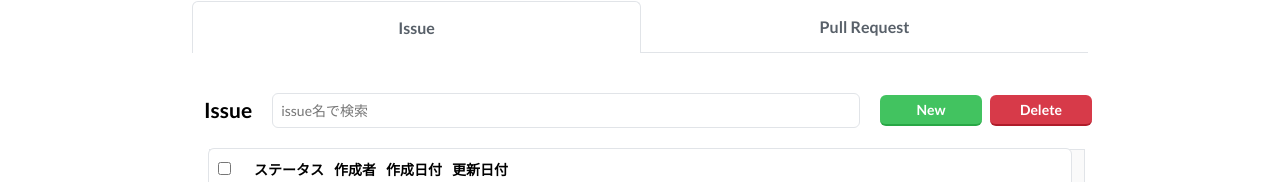
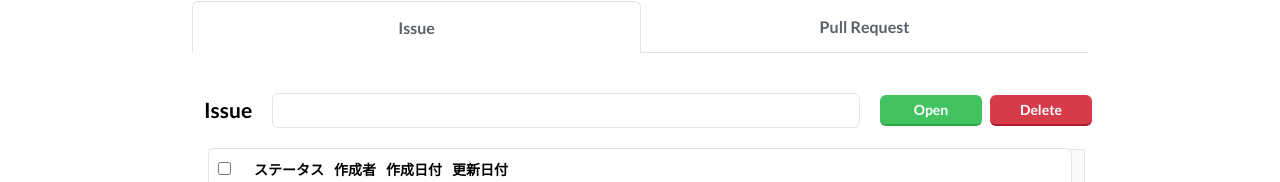
Before and after one commit to tomona24/react-redux-githubViewer, a React (Create React App) app: page / in a window 1280 px wide. Shown: the part 101-283 px from the top of the page. Built offline with nearby package versions, Linux system fonts and the light colour scheme.

Commit message:
created Modal

```diff
--- a/src/components/atoms/Button.js
+++ b/src/components/atoms/Button.js
@@ -4,20 +4,28 @@ import PropTypes from 'prop-types';
 import Styles from '../Styles';
 
 export const DefaultButton = (props) => {
-  const { text } = props;
-  return <ButtonDiv>{text}</ButtonDiv>;
+  const { text, onClick } = props;
+  return <ButtonDiv onClick={onClick}>{text}</ButtonDiv>;
 };
 
 export const PrimaryButton = (props) => {
-  const { text } = props;
-  return <ButtonDiv primary>{text}</ButtonDiv>;
+  const { text, onClick } = props;
+  return (
+    <ButtonDiv onClick={onClick} primary>
+      {text}
+    </ButtonDiv>
+  );
 };
 export const SecondaryButton = (props) => {
-  const { text } = props;
-  return <ButtonDiv secondary>{text}</ButtonDiv>;
+  const { text, onClick } = props;
+  return (
+    <ButtonDiv onClick={onClick} secondary>
+      {text}
+    </ButtonDiv>
+  );
 };
 
-const ButtonDiv = styled.a`
+const ButtonDiv = styled.div`
   display: block;
   cursor: pointer;
   min-width: 70px;
@@ -45,12 +53,15 @@ const ButtonDiv = styled.a`
 
 DefaultButton.propTypes = {
   text: PropTypes.string.isRequired,
+  onClick: PropTypes.func.isRequired,
 };
 
 PrimaryButton.propTypes = {
   text: PropTypes.string.isRequired,
+  onClick: PropTypes.func.isRequired,
 };
 
 SecondaryButton.propTypes = {
   text: PropTypes.string.isRequired,
+  onClick: PropTypes.func.isRequired,
 };
--- a/src/components/atoms/TableCell.js
+++ b/src/components/atoms/TableCell.js
@@ -9,11 +9,11 @@ export const TableCell = (props) => {
 };
 
 export const TableCheckBoxCell = (props) => {
-  const { index, checkedIssue } = props;
-  const [isClicked, setIsClicked] = useState(false);
+  const { index, onClick, wholeChecked } = props;
+  const [isClicked, setIsClicked] = useState(true);
   const isChecked = () => {
     setIsClicked(!isClicked);
-    checkedIssue(index, isClicked);
+    onClick(index, isClicked);
   };
   return (
     <Div>
@@ -38,5 +38,5 @@ TableCell.propTypes = {
 
 TableCheckBoxCell.propTypes = {
   index: PropTypes.number.isRequired,
-  checkedIssue: PropTypes.func.isRequired,
+  onClick: PropTypes.func.isRequired,
 };
--- /dev/null
+++ b/src/components/atoms/TextArea.js
@@ -0,0 +1,29 @@
+import styled from 'styled-components';
+import React from 'react';
+import PropTypes from 'prop-types';
+import Styles from '../Styles';
+
+const TextArea = (props) => {
+  const { inText } = props;
+
+  return (
+    <Input placeholder={inText} type="text" id="userInput" name="userInput" />
+  );
+};
+
+const Input = styled.textarea`
+  margin: 4px 16px;
+  padding: 8px;
+  color: #000;
+  width: 100%;
+  font-size: ${Styles.FONT_SIZE.DEFAULT}px;
+  font-family: ${Styles.FONT_FAMILY};
+  border-radius: ${Styles.BORDER_RADIUS};
+  border: 1px solid ${Styles.BORDER_COLOR};
+`;
+
+TextArea.propTypes = {
+  inText: PropTypes.string.isRequired,
+};
+
+export default TextArea;
--- a/src/components/atoms/TextBar.js
+++ b/src/components/atoms/TextBar.js
@@ -4,7 +4,7 @@ import PropTypes from 'prop-types';
 import Styles from '../Styles';
 
 const TextBar = (props) => {
-  const { setNewResearchWord } = props;
+  const { setNewResearchWord, inText } = props;
 
   const handleChange = (event) => {
     const { value } = event.target;
@@ -13,7 +13,7 @@ const TextBar = (props) => {
 
   return (
     <Input
-      placeholder="issue名で検索"
+      placeholder={inText}
       type="text"
       id="userInput"
       name="userInput"
@@ -35,6 +35,7 @@ const Input = styled.input`
 
 TextBar.propTypes = {
   setNewResearchWord: PropTypes.func.isRequired,
+  inText: PropTypes.string.isRequired,
 };
 
 export default TextBar;
--- a/src/components/molecules/IssueHeader.js
+++ b/src/components/molecules/IssueHeader.js
@@ -1,21 +1,95 @@
 import styled from 'styled-components';
-import React from 'react';
+import React, { useState } from 'react';
 import PropTypes from 'prop-types';
-import { prototype } from 'react-modal';
-import { PrimaryButton, SecondaryButton } from '../atoms/Button';
+import Modal from 'react-modal';
+import { DefaultButton, PrimaryButton, SecondaryButton } from '../atoms/Button';
 import { Label } from '../atoms/Label';
+import TextArea from '../atoms/TextArea';
 import TextBar from '../atoms/TextBar';
 
+const TITLE = 'title';
+const DETAIL = 'detail';
+
 const IssueHeader = (props) => {
-  const { setNewResearchWord, deleteIssue } = props;
-
+  const { setNewResearchWord, submitAddNewIssue, submitDeleteIssue } = props;
   return (
     <Div>
       <Label text="Issue" />
       <TextBar setNewResearchWord={setNewResearchWord} />
-      <PrimaryButton text="New" />
-      <SecondaryButton text="Delete" onClick={deleteIssue} />
+      <ModalDiv submitAddNewIssue={submitAddNewIssue} />
+      <SecondaryButton onClick={submitDeleteIssue} text="Delete" />
     </Div>
+  );
+};
+
+const customStyles = {
+  content: {
+    display: 'block',
+    top: '20vh',
+    width: '600px',
+    height: '60vh',
+    padding: '50px',
+    margin: '20vh auto',
+    transform: 'translate(-50%, -50%)',
+  },
+};
+
+const initialNewIssueState = {
+  title: '',
+  detail: '',
+  status: '',
+  author: '',
+  createdDate: '',
+  updatedDate: '',
+};
+
+const ModalDiv = (props) => {
+  const { submitAddNewIssue } = props;
+  const [isModalOpen, setIsModalOpen] = useState(false);
+  const [newIssue, setNewIssue] = useState({});
+
+  const openModal = () => {
+    setIsModalOpen(true);
+  };
+
+  const closeModal = () => {
+    setIsModalOpen(false);
+  };
+
+  const handleChange = (event) => {
+    const { userInput } = event.value;
+    const updateIssue = { ...newIssue };
+    switch (event.id) {
+      case TITLE:
+        updateIssue.title = userInput;
+        break;
+      case DETAIL:
+        updateIssue.detail = userInput;
+        break;
+      default:
+    }
+    setNewIssue(updateIssue);
+  };
+
+  return (
+    <div>
+      <PrimaryButton onClick={openModal} text="Open" />
+      <Modal
+        isOpen={isModalOpen}
+        onRequestClose={closeModal}
+        contentLabel="Add New Issue"
+        style={customStyles}
+      >
+        <Label text="タイトル" />
+        <TextBar />
+        <Label text="説明" />
+        <TextArea />
+        <Div>
+          <PrimaryButton onClick={submitAddNewIssue} text="New" />
+          <DefaultButton onClick={closeModal} text="閉じる" />
+        </Div>
+      </Modal>
+    </div>
   );
 };
 
@@ -30,7 +104,12 @@ const Div = styled.div`
 
 IssueHeader.propTypes = {
   setNewResearchWord: PropTypes.func.isRequired,
-  deleteIssue: PropTypes.func.isRequired,
+  submitAddNewIssue: PropTypes.func.isRequired,
+  submitDeleteIssue: PropTypes.func.isRequired,
+};
+
+ModalDiv.propTypes = {
+  submitAddNewIssue: PropTypes.func.isRequired,
 };
 
 export default IssueHeader;
--- a/src/components/molecules/TabIndices.js
+++ b/src/components/molecules/TabIndices.js
@@ -5,7 +5,7 @@ import { TabIndexSelected, TabIndexNotSelected } from '../atoms/TabIndex';
 const TabIndices = () => {
   return (
     <Div>
-      <TabIndexSelected text="Issue" />
+      <TabIndexSelected text="Issue" inText="issue名で検索" />
       <TabIndexNotSelected text="Pull Request" />
     </Div>
   );
--- a/src/components/molecules/Table.js
+++ b/src/components/molecules/Table.js
@@ -1,11 +1,11 @@
 import styled from 'styled-components';
-import React from 'react';
+import React, { useState } from 'react';
 import PropTypes from 'prop-types';
 import Styles from '../Styles';
 import { TableCell, TableCheckBoxCell } from '../atoms/TableCell';
 
 export const IssueList = (props) => {
-  const { issues, researchWord, changeDeleteList } = props;
+  const { issues, researchWord, changeDeleteList, wholeChecked } = props;
   const filteredIssues = issues.filter((issue) => {
     if (issue.title.toLowerCase().indexOf(researchWord) === -1) {
       return false;
@@ -17,11 +17,21 @@ export const IssueList = (props) => {
     changeDeleteList(issues[index], isClicked);
   };
 
+  const checkAll = () => {
+    for (let i = 0; i < issues.length; i++) {
+      changeDeleteList(issues[i], wholeChecked);
+    }
+  };
+
   const issueRows = filteredIssues.map((issue, index) => {
     const { title, status, author, createdDate, updatedDate } = issue;
     return (
       <Div key={title}>
-        <TableCheckBoxCell index={index} checkedIssue={checkedIssue} />
+        <TableCheckBoxCell
+          index={index}
+          onClick={checkedIssue}
+          wholeChecked={wholeChecked}
+        />
         <TableCell text={title} />
         <TableCell text={status} />
         <TableCell text={author} />
@@ -41,10 +51,11 @@ export const IssueList = (props) => {
   return issueRows;
 };
 
-const TableHeader = () => {
+const TableHeader = (props) => {
+  const { onWholeCheck } = props;
   return (
     <Div header>
-      <TableCheckBoxCell />
+      <TableCheckBoxCell index={0} onClick={onWholeCheck} />
       <TableCell text="" />
       <TableCell text="ステータス" />
       <TableCell text="作成者" />
@@ -55,14 +66,20 @@ const TableHeader = () => {
 };
 
 const Table = (props) => {
-  const { issues, researchWord, addDeleteIssue } = props;
+  const { issues, researchWord, changeDeleteList } = props;
+  const [wholeChecked, changeWholeChecked] = useState(true);
+  const onWholeCheck = (index, isChecked) => {
+    changeWholeChecked(isChecked);
+    console.log(wholeChecked);
+  };
   return (
     <TableContainer>
-      <TableHeader />
+      <TableHeader onWholeCheck={onWholeCheck} />
       <IssueList
         issues={issues}
         researchWord={researchWord}
-        addDeleteIssue={addDeleteIssue}
+        changeDeleteList={changeDeleteList}
+        wholeChecked={wholeChecked}
       />
     </TableContainer>
   );
@@ -81,7 +98,7 @@ Table.propTypes = {
     }).isRequired
   ).isRequired,
   researchWord: PropTypes.string.isRequired,
-  addDeleteIssue: PropTypes.func.isRequired,
+  changeDeleteList: PropTypes.func.isRequired,
 };
 
 IssueList.propTypes = {
--- a/src/components/organisms/IndexStructure.js
+++ b/src/components/organisms/IndexStructure.js
@@ -6,31 +6,36 @@ import Table from '../molecules/Table';
 import IssueHeader from '../molecules/IssueHeader';
 
 const IndexStructure = (props) => {
+  const { issues, addNewIssue, deleteChosenIssue } = props;
   const [researchWord, setResearchWord] = useState('');
   const [deleteList, setDeleteList] = useState([]);
-  const { issues, addNewIssue, deleteChosenIssue } = props;
 
   const setNewResearchWord = (word) => {
     const filterWord = word.toLowerCase();
     setResearchWord(filterWord);
   };
 
-  const deleteIssue = () => {
-    for (deleteIssue in deleteList) {
-      deleteChosenIssue(deleteIssue);
+  const submitDeleteIssue = () => {
+    // eslint-disable-next-line no-plusplus
+    for (let i = 0; i < deleteList.length; i++) {
+      deleteChosenIssue(deleteList[i]);
     }
   };
 
   const changeDeleteList = (newIssue, isClicked) => {
+    let newDeleteIssues = [];
     if (isClicked) {
-      const newDeleteIssues = [...deleteList, newIssue];
-      setDeleteList(newDeleteIssues);
+      newDeleteIssues = [...deleteList, newIssue];
     } else {
-      const filteredDeleteIssues = deleteList.filter((issue) => {
+      newDeleteIssues = deleteList.filter((issue) => {
         return newIssue !== issue;
       });
-      setDeleteList(filteredDeleteIssues);
     }
+    setDeleteList(newDeleteIssues);
+  };
+
+  const submitAddNewIssue = () => {
+    addNewIssue();
   };
 
   return (
@@ -38,7 +43,8 @@ const IndexStructure = (props) => {
       <TabIndices />
       <IssueHeader
         setNewResearchWord={setNewResearchWord}
-        deleteIssue={deleteIssue}
+        submitDeleteIssue={submitDeleteIssue}
+        submitAddNewIssue={submitAddNewIssue} // あとで消す
       />
       <Table
         issues={issues}
@@ -56,6 +62,8 @@ const Container = styled.div`
 
 IndexStructure.propTypes = {
   issues: PropTypes.arrayOf().isRequired,
+  addNewIssue: PropTypes.func.isRequired,
+  deleteChosenIssue: PropTypes.func.isRequired,
 };
 
 export default IndexStructure;
```
